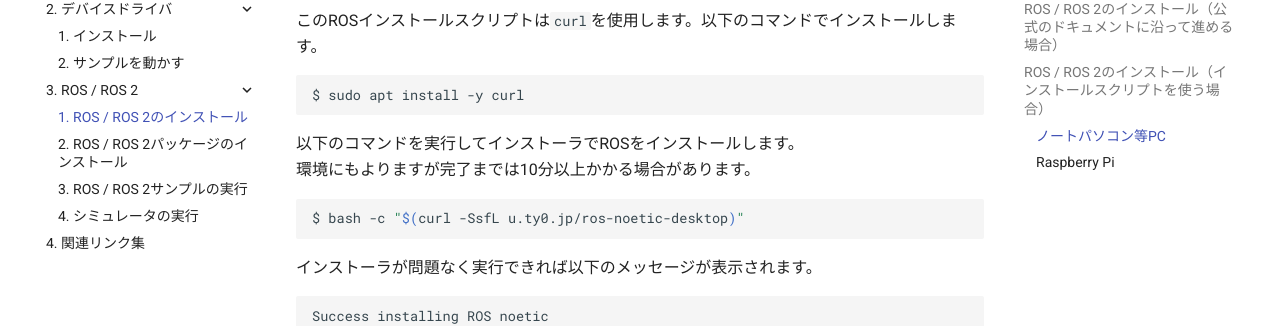
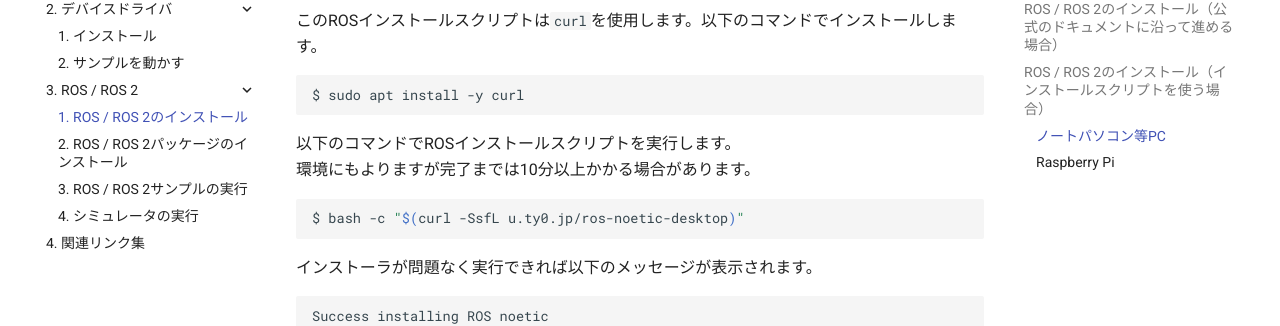
Before and after one commit to rt-net/tutorials, an MkDocs documentation site: the page built from docs/raspimouse/ros/install.md, in a window 1280 px wide and 900 px high, scrolled down 1072 px. Shown: the part 126-452 px from the top of the window. Built offline with MkDocs 1.6.1 and Material for MkDocs 9.7.7, drawn with Linux system fonts in a browser that asks for light colours; comment, search, counter and statistics services are not loaded.

Commit message:
Update docs/raspimouse/ros/install.md
Co-authored-by: Shota Aoki <s.aoki@rt-net.jp>

````diff
--- a/docs/raspimouse/ros/install.md
+++ b/docs/raspimouse/ros/install.md
@@ -51,7 +51,7 @@ robot: Raspberry Pi Mouse
     $ sudo apt install -y curl
     ```
 
-    以下のコマンドを実行してインストーラでROSをインストールします。
+    以下のコマンドでROSインストールスクリプトを実行します。
     環境にもよりますが完了までは10分以上かかる場合があります。
 
     ```sh
````
